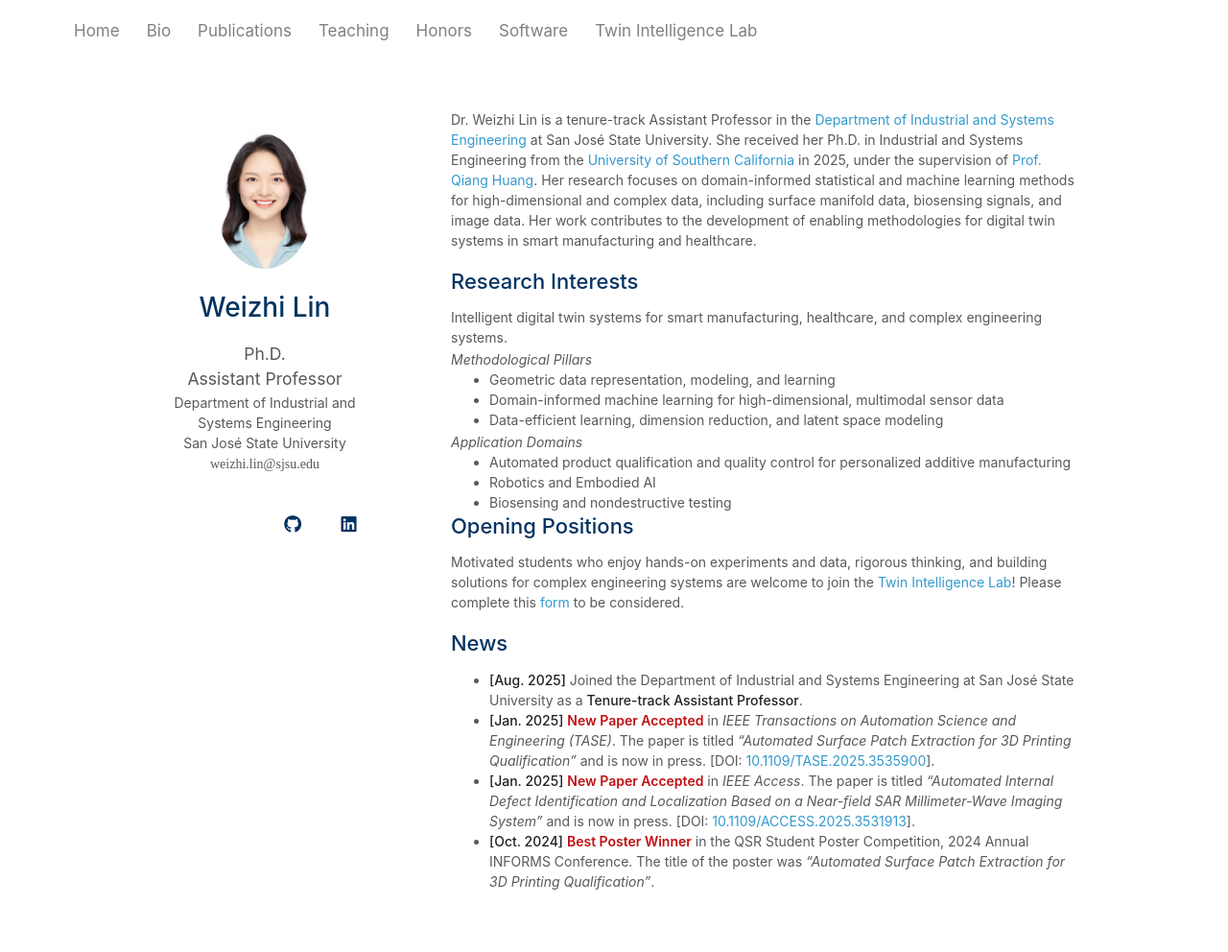
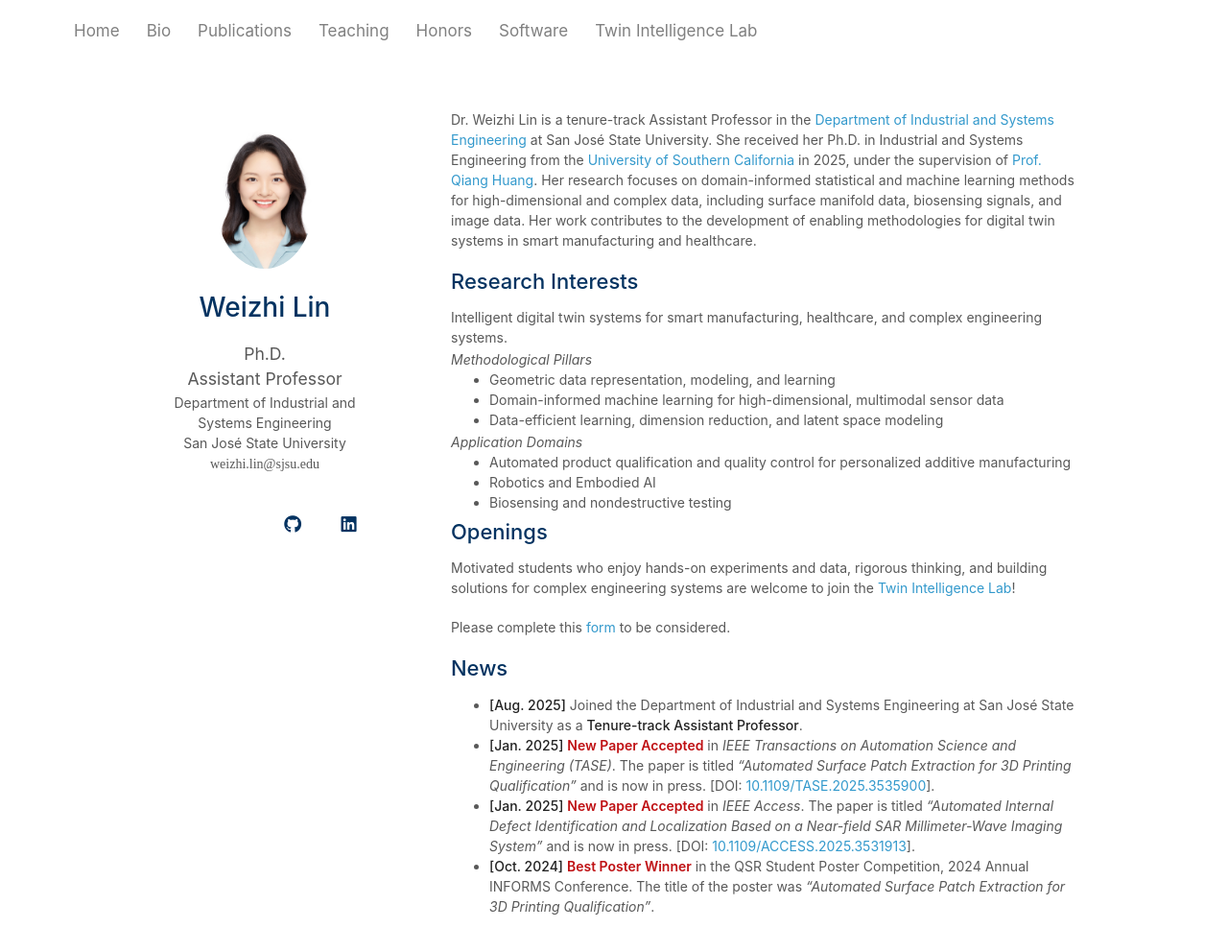
Before and after one commit to weizhi-lin/weizhi-lin.github.io, a Jekyll site: the page built from index.md, in a window 1280 px wide and 1046 px high. Shown: the top 992 px of the window at 96% size. Built offline with Jekyll 4.4.1, drawn with Linux system fonts in a browser that asks for light colours; a style sheet for code colours, icons or effects is not loaded.

Commit message:
Update index.md

```diff
--- a/index.md
+++ b/index.md
@@ -17,15 +17,17 @@
 </ul>
 
 <p style="margin-top: 0; margin-bottom: 0;"><em>Application Domains</em></p>
-<ul style="margin-top: 0; margin-bottom: 2px;">
+<ul style="margin-top: 0; margin-bottom: 8px;">
   <li>Automated product qualification and quality control for personalized additive manufacturing</li>
   <li>Robotics and Embodied AI</li>
   <li>Biosensing and nondestructive testing</li>
 </ul>
 
-## Opening Positions
+## Openings
 
-Motivated students who enjoy hands-on experiments and data, rigorous thinking, and building solutions for complex engineering systems are welcome to join the [Twin Intelligence Lab](/lab/)! Please complete this <a href="https://forms.gle/1Z3GpYdaY8ar4r1H7" target="_blank" rel="noopener">form</a> to be considered.
+Motivated students who enjoy hands-on experiments and data, rigorous thinking, and building solutions for complex engineering systems are welcome to join the [Twin Intelligence Lab](/lab/)!
+
+Please complete this <a href="https://forms.gle/1Z3GpYdaY8ar4r1H7" target="_blank" rel="noopener">form</a> to be considered.
 
 
 ## News
```
